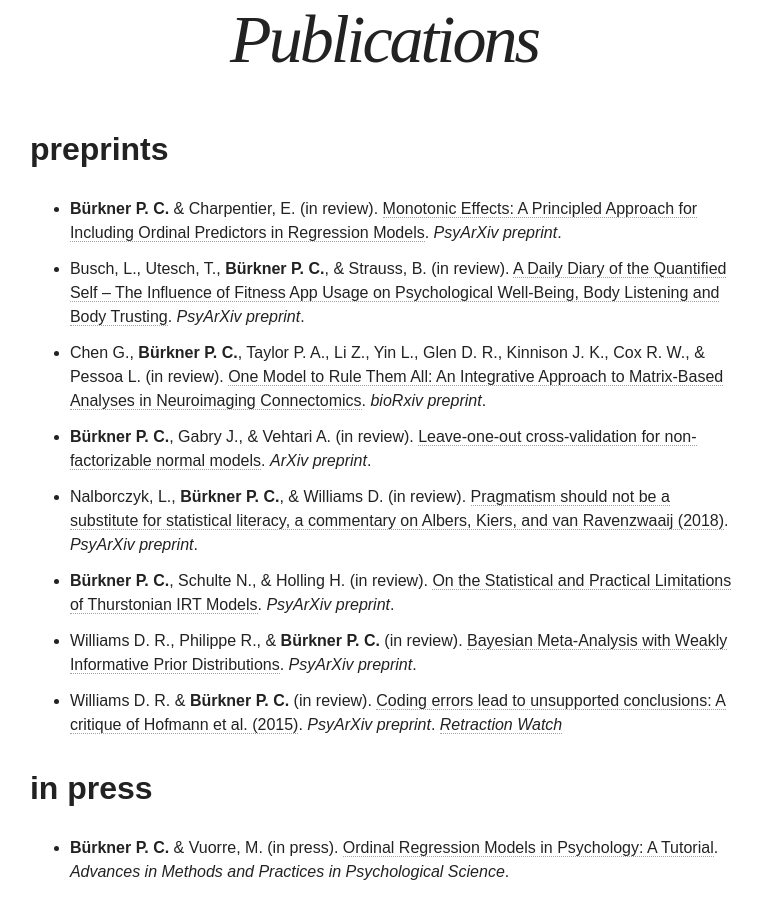
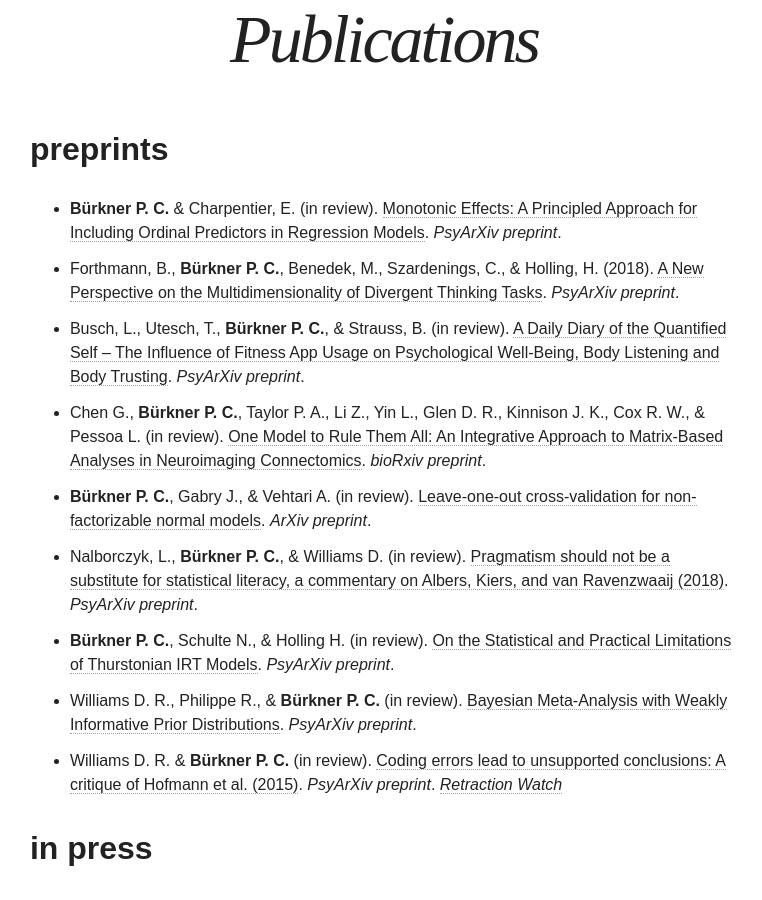
Before and after one commit to paul-buerkner/paul-buerkner.github.io, a Jekyll site: the page built from publications/index.md, in a window 1280 px wide and 900 px high, scrolled down 473 px. Shown: the whole window, without its empty margins (256-1018 px from the left). Built offline with Jekyll 4.4.1, drawn with Linux system fonts in a browser that asks for light colours; nearby versions of some CDN libraries.

Commit message:
add new preprint

```diff
--- a/publications/index.md
+++ b/publications/index.md
@@ -6,6 +6,7 @@
 
 ## preprints
 * **Bürkner P. C.** & Charpentier, E. (in review). [Monotonic Effects: A Principled Approach for Including Ordinal Predictors in Regression Models](https://psyarxiv.com/9qkhj/). *PsyArXiv preprint*.
+* Forthmann, B., **Bürkner P. C.**, Benedek, M., Szardenings, C., & Holling, H. (2018). [A New Perspective on the Multidimensionality of Divergent Thinking Tasks](https://psyarxiv.com/tvzs6/). *PsyArXiv preprint*.
 * Busch, L., Utesch, T., **Bürkner P. C.**, & Strauss, B. (in review). [A Daily Diary of the Quantified Self – The Influence of Fitness App Usage on Psychological Well-Being, Body Listening and Body Trusting](https://psyarxiv.com/cd6t8/). *PsyArXiv preprint*.
 * Chen G., **Bürkner P. C.**, Taylor P. A., Li Z., Yin L., Glen D. R., Kinnison J. K., Cox R. W., & Pessoa L. (in review). [One Model to Rule Them All: An Integrative Approach to Matrix-Based Analyses in Neuroimaging Connectomics](https://www.biorxiv.org/content/early/2018/11/01/459545). *bioRxiv preprint*.
 * **Bürkner P. C.**, Gabry J., & Vehtari A. (in review). [Leave-one-out cross-validation for non-factorizable normal models](http://arxiv.org/abs/1810.10559). *ArXiv preprint*.
```
